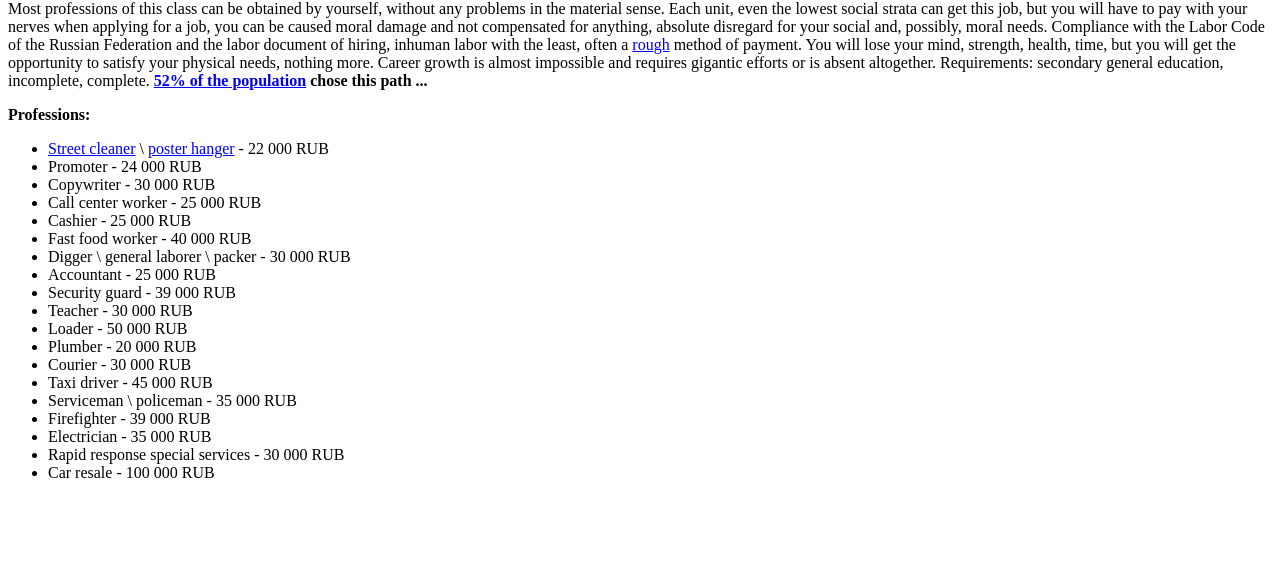
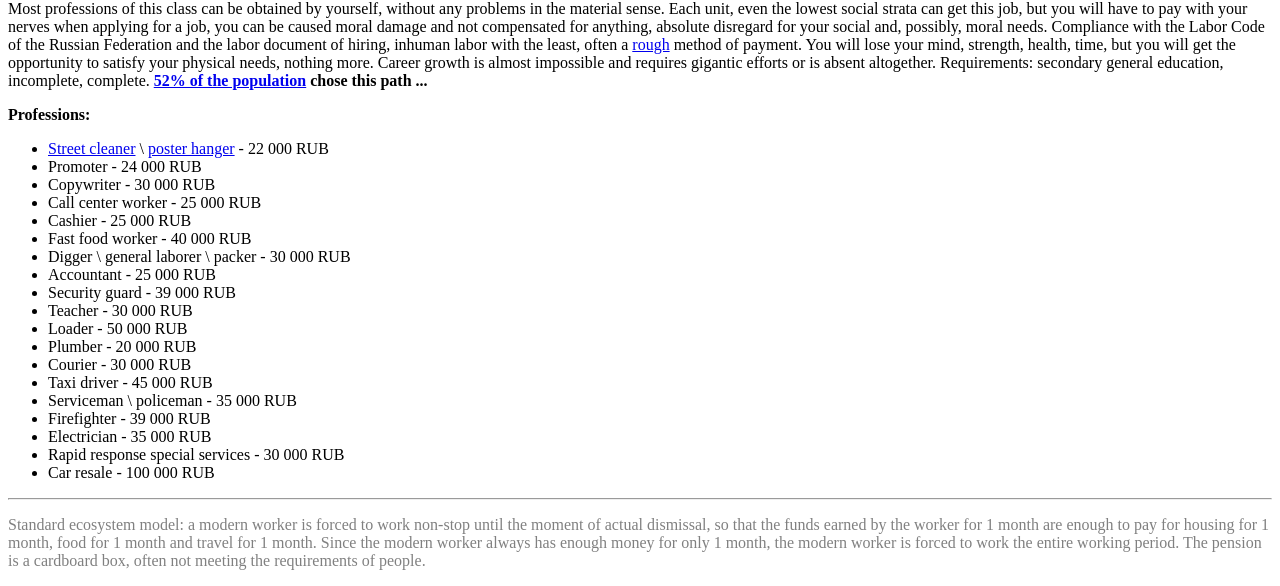
Before and after one commit to ALPA-create/jobs, a plain HTML site: page index.html in a window 1280 px wide. Shown: the part 582-1168 px from the top of the page. Before the commit the page ends 1080 px from the top, so only its background shows below. Drawn offline with Linux system fonts and the light colour scheme.

Commit message:
Update index.html

```diff
--- a/index.html
+++ b/index.html
@@ -60,5 +60,11 @@
 			<li>Rapid response special services - 30 000 RUB</li>
 			<li>Car resale - 100 000 RUB</li>
 		</ul>
+		<hr>
+		<p style="color:gray">Standard ecosystem model: a modern worker is forced to work non-stop
+		until the moment of actual dismissal, so that the funds earned by the worker for 1 month are
+		enough to pay for housing for 1 month, food for 1 month and travel for 1 month. Since the modern
+		worker always has enough money for only 1 month, the modern worker is forced to work the entire
+		working period. The pension is a cardboard box, often not meeting the requirements of people.</p>
 	</body>
 </html>
```
